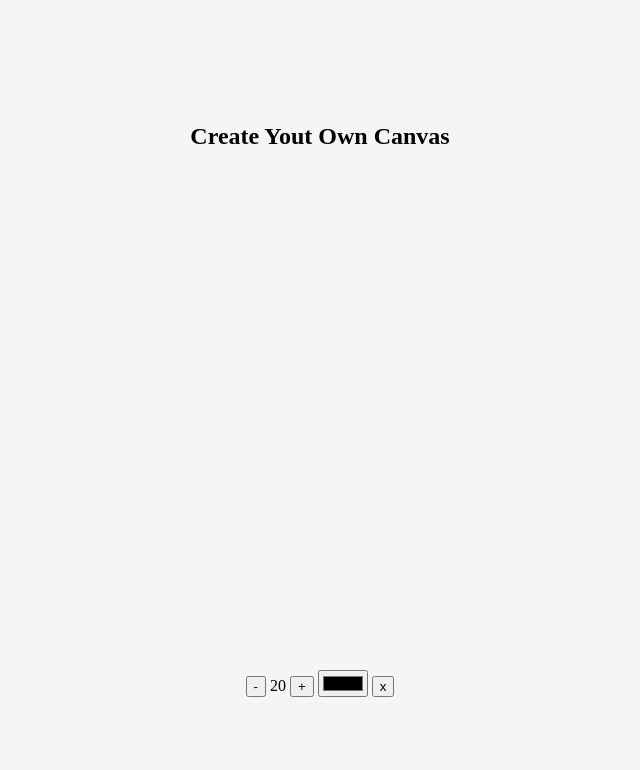
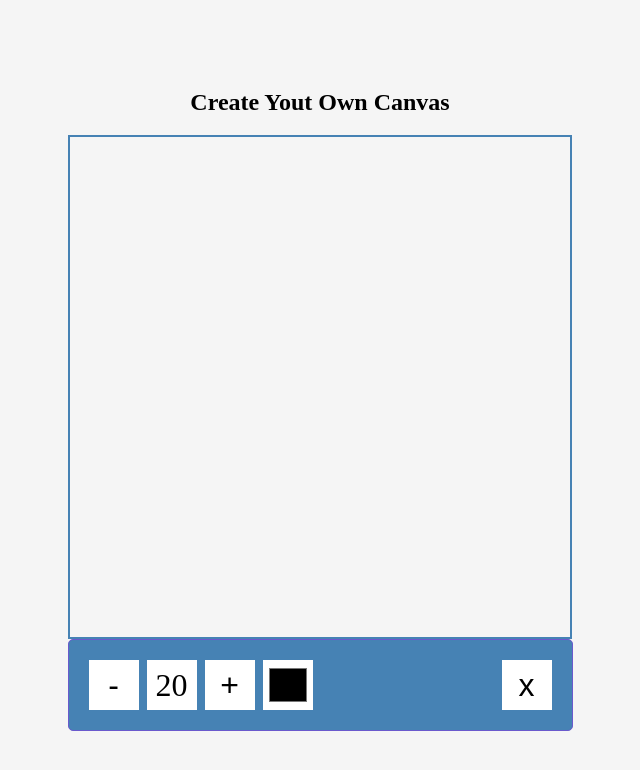
Before and after one commit to Arafat-alim/javascriptProjectSourceCode, a plain HTML site: page drawing-app/html/index.html in a window 1280 px wide. Shown: the whole page, without its empty margins (320-960 px from the left). Drawn offline with Linux system fonts and the light colour scheme.

Commit message:
CSS file created successfully.

```diff
--- a/drawing-app/css/style.css
+++ b/drawing-app/css/style.css
@@ -11,3 +11,34 @@
   margin: 0;
   overflow: hidden;
 }
+
+canvas {
+  border: 2px solid steelblue;
+}
+
+.toolbox {
+  border: 1px solid slateblue;
+  border-radius: 5px;
+  background-color: steelblue;
+  display: flex;
+  width: 505px;
+  padding: 1rem;
+}
+
+.toolbox > * {
+  background-color: #fff;
+  display: inline-flex;
+  align-items: center;
+  justify-content: center;
+  cursor: pointer;
+  height: 50px;
+  width: 50px;
+  font-size: 2rem;
+  border: none;
+  margin: 0.25rem;
+  padding: 0.25rem;
+}
+
+.toolbox > *:last-child {
+  margin-left: auto;
+}
```
